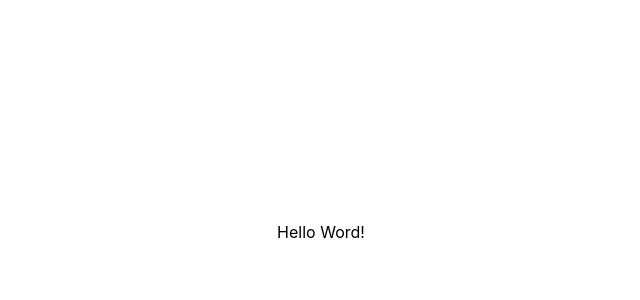
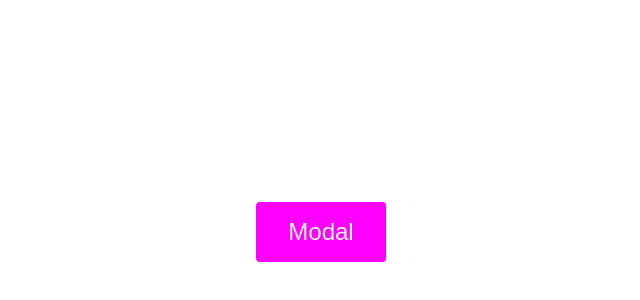
Before and after one commit to ibrunoss/react-modal, a React (Create React App) app: page / in a window 1280 px wide. Shown: the part 168-468 px from the top of the page, without its empty margins (319-959 px from the left). Built offline with nearby package versions, Linux system fonts and the light colour scheme.

Commit message:
Feat: Apply ModalButton
- Set ModalButton component in App component

```diff
--- a/src/App.tsx
+++ b/src/App.tsx
@@ -1,5 +1,7 @@
+import ModalButton from "./ModalButton/ModalButton";
+
 function App() {
-  return <div className="App">Hello Word!</div>;
+  return <ModalButton />;
 }
 
 export default App;
```
